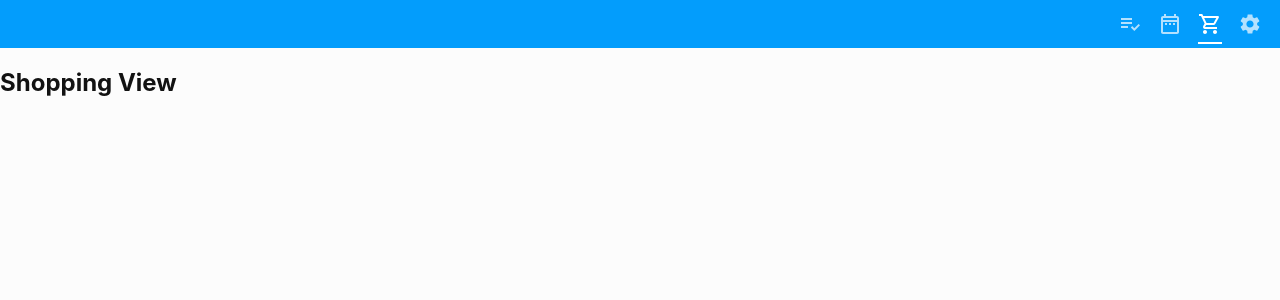
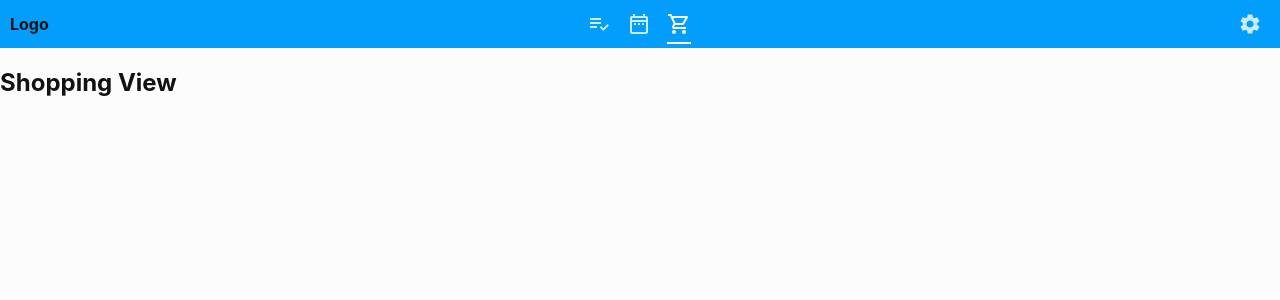
Before and after one commit to cichowsky/planner, a React (Create React App) app: page /shopping in a window 1280 px wide. Shown: the top 300 px of the page. Built offline with nearby package versions, Linux system fonts and the light colour scheme.

Commit message:
styling navbar, extract nav to separate component

```diff
--- a/src/components/atoms/ButtonIcon/ButtonIcon.js
+++ b/src/components/atoms/ButtonIcon/ButtonIcon.js
@@ -2,7 +2,7 @@ import styled from 'styled-components';
 import PropTypes from 'prop-types';
 import icons from 'assets/icons';
 
-const SButton = styled.button`
+export const SButton = styled.button`
   width: 4rem;
   height: 4rem;
 
@@ -17,6 +17,14 @@ const SButton = styled.button`
 
   border: none;
   cursor: pointer;
+  opacity: 0.8;
+  transition: opacity 0.2s;
+
+  &:hover,
+  &:active,
+  &.active {
+    opacity: 1;
+  }
 
   & > svg {
     height: 60%;
--- /dev/null
+++ b/src/components/molecules/IconedNav/IconedNav.js
@@ -0,0 +1,61 @@
+import styled from 'styled-components';
+import PropTypes from 'prop-types';
+import { NavLink } from 'react-router-dom';
+import ButtonIcon from 'components/atoms/ButtonIcon/ButtonIcon';
+import icons from 'assets/icons';
+
+const SList = styled.ul`
+  list-style: none;
+  margin: 0;
+  padding: 0;
+  display: flex;
+`;
+
+const SNavLink = styled(NavLink)`
+  position: relative;
+
+  &::before {
+    position: absolute;
+    content: '';
+    bottom: 0%;
+    left: 50%;
+    transform: translateX(-50%);
+    width: 60%;
+    height: 2px;
+    background-color: currentColor;
+    opacity: 0;
+  }
+
+  &.active::before {
+    opacity: 1;
+  }
+`;
+
+const IconedNav = ({ links }) => {
+  return (
+    <nav>
+      <SList>
+        {links &&
+          links.map(({ path, icon, label }) => {
+            return (
+              <li key={label}>
+                <ButtonIcon as={SNavLink} to={path} icon={icon} title={label} />
+              </li>
+            );
+          })}
+      </SList>
+    </nav>
+  );
+};
+
+IconedNav.propTypes = {
+  links: PropTypes.arrayOf(
+    PropTypes.shape({
+      path: PropTypes.string.isRequired,
+      icon: PropTypes.oneOf(Object.keys(icons)).isRequired,
+      label: PropTypes.string.isRequired,
+    }).isRequired
+  ),
+};
+
+export default IconedNav;
--- a/src/components/organisms/Navbar/Navbar.js
+++ b/src/components/organisms/Navbar/Navbar.js
@@ -1,6 +1,7 @@
 import styled from 'styled-components';
 import { NavLink } from 'react-router-dom';
-import ButtonIcon from 'components/atoms/ButtonIcon/ButtonIcon';
+import IconedNav from 'components/molecules/IconedNav/IconedNav';
+import ButtonIcon, { SButton } from 'components/atoms/ButtonIcon/ButtonIcon';
 
 const SWrapper = styled.header`
   position: fixed;
@@ -9,6 +10,10 @@ const SWrapper = styled.header`
   width: 100%;
   height: ${({ theme }) => theme.navbar.thickness};
   background-color: ${({ theme }) => theme.navbar.backgroundColor};
+
+  & ${SButton} {
+    color: ${({ theme }) => theme.navbar.iconColor};
+  }
 `;
 
 const SInnerWrapper = styled.div`
@@ -17,50 +22,24 @@ const SInnerWrapper = styled.div`
   padding: 0 1rem;
 
   display: flex;
-  justify-content: flex-end;
+  justify-content: space-between;
   align-items: center;
   height: 100%;
 `;
 
-const SNavLink = styled(NavLink)`
-  color: ${({ theme }) => theme.navbar.iconColor};
-  position: relative;
-  opacity: 0.7;
-  transition: opacity 0.2s;
-
-  &:hover {
-    opacity: 0.85;
-  }
-
-  &.active {
-    opacity: 1;
-  }
-
-  &::before {
-    position: absolute;
-    content: '';
-    bottom: 0%;
-    left: 50%;
-    transform: translateX(-50%);
-    width: 60%;
-    height: 2px;
-    background-color: currentColor;
-    opacity: 0;
-  }
-
-  &.active::before {
-    opacity: 1;
-  }
-`;
+const navLinks = [
+  { path: '/todo', icon: 'todolist', label: 'To Do' },
+  { path: '/calendar', icon: 'calendar', label: 'Calendar' },
+  { path: '/shopping', icon: 'shopping', label: 'Shopping' },
+];
 
 const Navbar = () => {
   return (
     <SWrapper>
       <SInnerWrapper>
-        <ButtonIcon icon="todolist" as={SNavLink} to="/todo" />
-        <ButtonIcon icon="calendar" as={SNavLink} to="/calendar" />
-        <ButtonIcon icon="shopping" as={SNavLink} to="/shopping" />
-        <ButtonIcon icon="settings" as={SNavLink} to="/settings" />
+        <strong>Logo</strong>
+        <IconedNav links={navLinks} />
+        <ButtonIcon as={NavLink} to="/settings" icon="settings" title="Settings" />
       </SInnerWrapper>
     </SWrapper>
   );
```
Also changed, not shown: 1 other file (tests, documents, lock files or other folders).
